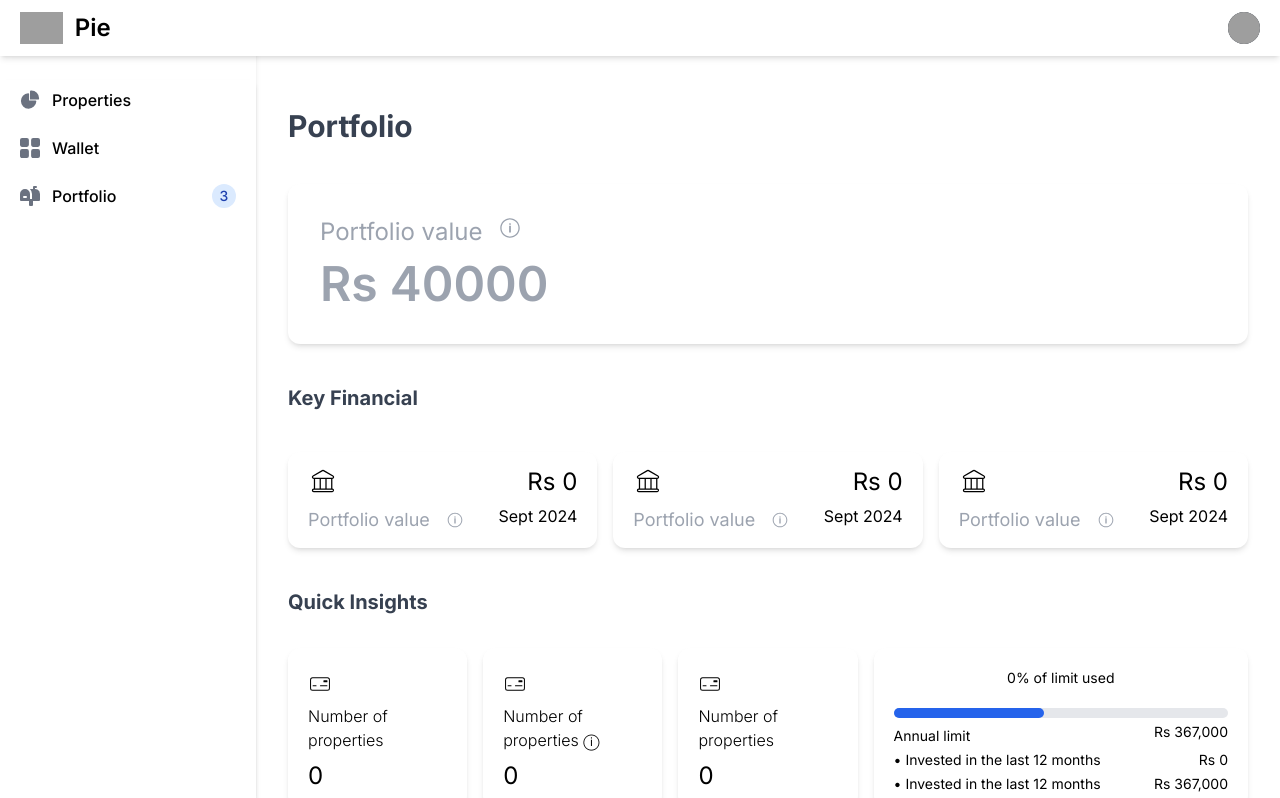
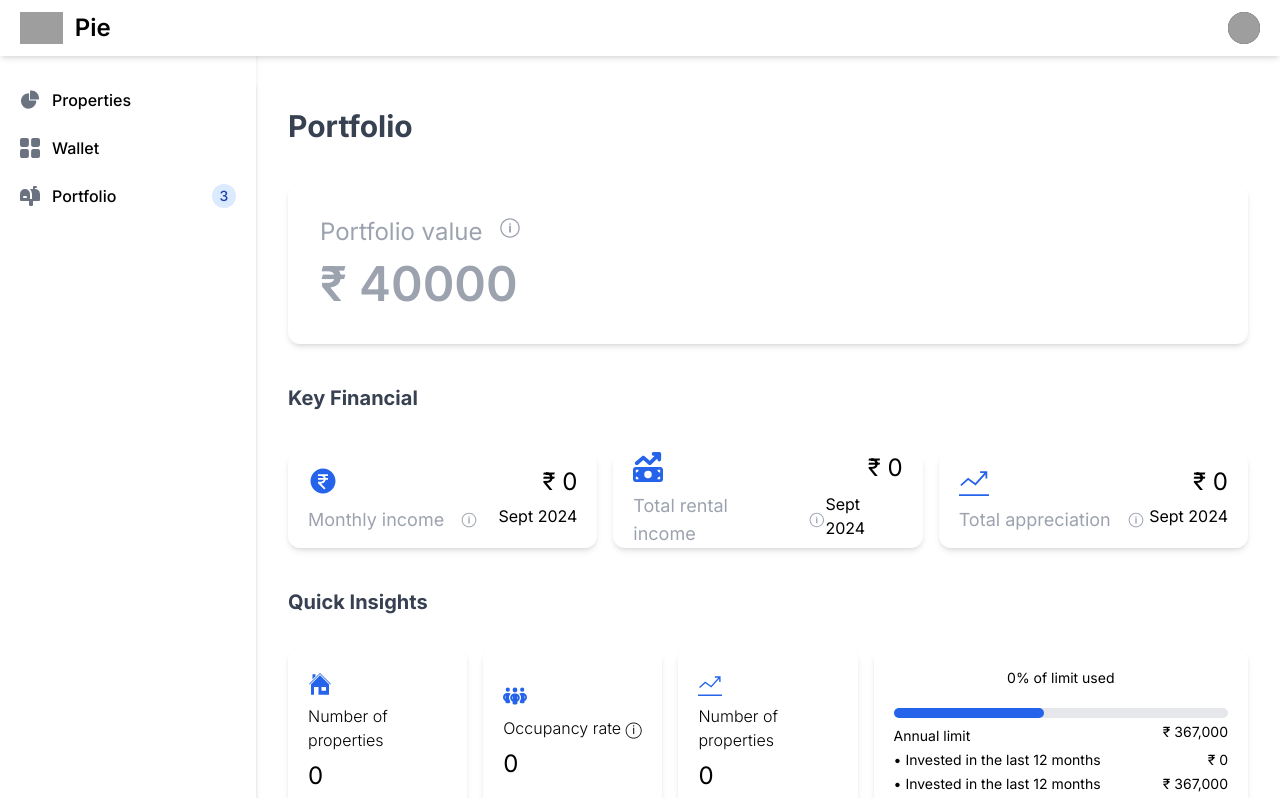
Before and after one commit to capableappsgoa/pie, a Next.js app: page /portfolio in a window 1280 px wide. Shown: the top 798 px of the page. Built offline with nearby package versions, Linux system fonts and the light colour scheme; grey boxes are pictures that could not be loaded.

Commit message:
2.0 changes

```diff
--- a/src/components/CountryFeatures2.js
+++ b/src/components/CountryFeatures2.js
@@ -5,7 +5,7 @@ export default function CountriesFeatures2(props) {
     <div className="overflow-hidden bg-white mt-10">
       <div className="mx-auto max-w-7xl px-6 py-2 lg:px-8">
         <div className="mx-auto grid grif max-w-2xl rounded-3xl md:backgroundshadow py-10 grid-cols-1 gap-x-8 gap-y-16 sm:gap-y-20 lg:mx-0 justify-center  items-center lg:max-w-none lg:grid-cols-2">
-          <div className="lg:pr-8 lg:pt-4 flex flex-col lg:flex-row justify-start">
+          <div className="lg:pr-8 lg:pt-4 flex flex-col justify-start">
             <div className="lg:max-w-lg text-left lg:ml-14">
               <a
                 href="javascript:void(0)"
--- a/src/components/Login.js
+++ b/src/components/Login.js
@@ -55,7 +55,7 @@ export const Login = () => {
                                 <input
                                     class="w-full px-8 py-4 rounded-lg font-medium bg-gray-100 border border-gray-200 placeholder-gray-500 text-sm focus:outline-none focus:border-gray-400 focus:bg-white mt-5"
                                     type="password" placeholder="Password" />
-                                     <Link href="/webapp" >
+                                     <Link href="/wallet" >
                                 <button
                                     class="mt-5 tracking-wide font-semibold bg-indigo-500 text-gray-100 w-full py-4 rounded-lg hover:bg-indigo-700 transition-all duration-300 ease-in-out flex items-center justify-center focus:shadow-outline focus:outline-none">
                                     <svg class="w-6 h-6 -ml-2" fill="none" stroke="currentColor" stroke-width="2"
--- a/src/components/Portfolio.js
+++ b/src/components/Portfolio.js
@@ -4,6 +4,11 @@ import { IoIosInformationCircleOutline } from "react-icons/io";
 import { CiClock2 } from "react-icons/ci";
 import { CiCreditCard2 } from "react-icons/ci";
 import { CiBank } from "react-icons/ci";
+import { RiMoneyRupeeCircleFill } from "react-icons/ri";
+import { FaMoneyBillTrendUp } from "react-icons/fa6";
+import { TfiStatsUp } from "react-icons/tfi";
+import { GiHouse } from "react-icons/gi";
+import { FaPeopleGroup } from "react-icons/fa6";
 
 
 export const Portofio = () => {
@@ -16,7 +21,7 @@ export const Portofio = () => {
                     <div className='w-1/2 h-auto items-start justify-start flex flex-col'>
                         <p className="text-2xl pt-2 px-3 text-gray-400 dark:text-gray-500 flex">Portfolio value <IoIosInformationCircleOutline className='ml-4' />
                         </p>
-                        <p className="text-5xl py-3 font-semibold px-3 text-gray-400 dark:text-black">Rs 40000</p>
+                        <p className="text-5xl py-3 font-semibold px-3 text-gray-400 dark:text-black">&#8377; 40000</p>
                     </div>
                 </div>
 
@@ -25,10 +30,10 @@ export const Portofio = () => {
             <div className="grid grid-cols-3 gap-4 mb-4">
                 <div className="flex items-center flex-col justify-center px-5 py-15 h-24 rounded-xl bg-white shadow-md">
                     <div className='w-full flex justify-between'>
-                        <CiBank className='text-3xl' /> <h1 className='text-2xl'>Rs 0</h1>
+                        <RiMoneyRupeeCircleFill className='text-3xl text-blue-600' /> <h1 className='text-2xl'>&#8377; 0</h1>
                     </div>
                     <div className='w-full flex items-center justify-between'>
-                        <p className="text-lg pt-2 items-center justify-between text-gray-400 dark:text-gray-500 flex">Portfolio value <IoIosInformationCircleOutline className='ml-4' /></p>
+                        <p className="text-lg pt-2 items-center justify-between text-gray-400 dark:text-gray-500 flex">Monthly income <IoIosInformationCircleOutline className='ml-4' /></p>
                         <p>Sept 2024 </p>
                     </div>
 
@@ -36,10 +41,10 @@ export const Portofio = () => {
 
                 <div className="flex items-center flex-col justify-center px-5 py-15 h-24 rounded-xl bg-white shadow-md">
                     <div className='w-full flex justify-between'>
-                        <CiBank className='text-3xl' /> <h1 className='text-2xl'>Rs 0</h1>
+                        <FaMoneyBillTrendUp className='text-3xl text-blue-600' /> <h1 className='text-2xl'>&#8377; 0</h1>
                     </div>
                     <div className='w-full flex items-center justify-between'>
-                        <p className="text-lg pt-2 items-center justify-between text-gray-400 dark:text-gray-500 flex">Portfolio value <IoIosInformationCircleOutline className='ml-4' /></p>
+                        <p className="text-lg pt-2 items-center justify-between text-gray-400 dark:text-gray-500 flex">Total rental income <IoIosInformationCircleOutline className='ml-4' /></p>
                         <p>Sept 2024 </p>
                     </div>
 
@@ -47,10 +52,10 @@ export const Portofio = () => {
 
                 <div className="flex items-center flex-col justify-center px-5 py-15 h-24 rounded-xl bg-white shadow-md">
                     <div className='w-full flex justify-between'>
-                        <CiBank className='text-3xl' /> <h1 className='text-2xl'>Rs 0</h1>
+                        <TfiStatsUp className='text-3xl text-blue-600' /> <h1 className='text-2xl'>&#8377; 0</h1>
                     </div>
                     <div className='w-full flex items-center justify-between'>
-                        <p className="text-lg pt-2 items-center justify-between text-gray-400 dark:text-gray-500 flex">Portfolio value <IoIosInformationCircleOutline className='ml-4' /></p>
+                        <p className="text-lg pt-2 items-center justify-between text-gray-400 dark:text-gray-500 flex">Total appreciation<IoIosInformationCircleOutline className='ml-4' /></p>
                         <p>Sept 2024 </p>
                     </div>
                 </div>
@@ -58,17 +63,17 @@ export const Portofio = () => {
             <h1 className='text-xl text-gray-700 bold font-bold mt-10 mb-8'>Quick Insights</h1>
             <div className="grid grid-cols-5 gap-4 mb-4">
                 <div className="flex items-start justify-center px-5 py-20 h-24 flex-col rounded-xl bg-white shadow-md">
-                    <h1 className='text-2xl mt-2'><CiCreditCard2 className='text-2xl' /></h1>
+                    <h1 className='text-2xl mt-2'><GiHouse className='text-2xl text-blue-600' /></h1>
                     <h1 className='text-md font-light mt-2'>Number of <br /> properties</h1>
                     <h1 className='text-2xl mt-2'>0</h1>
                 </div>
                 <div className="flex items-start justify-center px-5 py-20 h-24 flex-col rounded-xl bg-white shadow-md">
-                    <h1 className='text-2xl mt-2'><CiCreditCard2 className='text-2xl' /></h1>
-                    <h1 className='text-md font-light mt-2'>Number of <br /> properties &#9432;</h1>
+                    <h1 className='text-2xl mt-2'><FaPeopleGroup className='text-2xl text-blue-600' /></h1>
+                    <h1 className='text-md font-light mt-2'>Occupancy rate  &#9432;</h1>
                     <h1 className='text-2xl mt-2'>0</h1>
                 </div>
                 <div className="flex items-start justify-center px-5 py-20 h-24 flex-col rounded-xl bg-white shadow-md">
-                    <h1 className='text-2xl mt-2'><CiCreditCard2 className='text-2xl' /></h1>
+                    <h1 className='text-2xl mt-2'><TfiStatsUp className='text-2xl text-blue-600' /></h1>
                     <h1 className='text-md font-light mt-2'>Number of <br /> properties</h1>
                     <h1 className='text-2xl mt-2'>0</h1>
                 </div>
@@ -79,15 +84,15 @@ export const Portofio = () => {
                         </div>
                         <div className='flex items-center justify-between'>
                             <p className='text-sm mt-2'>Annual limit</p>
-                            <p className='text-sm '>Rs 367,000</p>
+                            <p className='text-sm '>&#8377; 367,000</p>
                         </div>
                         <div className='flex items-center mt-1 justify-between'>
                             <p className='text-sm'>&bull; Invested in the last 12 months</p>
-                            <p className='text-sm'>Rs 0</p>
+                            <p className='text-sm'>&#8377; 0</p>
                         </div>
                         <div className='flex items-center mt-1 justify-between'>
                             <p className='text-sm'>&bull; Invested in the last 12 months</p>
-                            <p className='text-sm'>Rs 367,000</p>
+                            <p className='text-sm'>&#8377; 367,000</p>
                         </div>
                     </div>
                 </div>
--- a/src/components/SidebarComp.tsx
+++ b/src/components/SidebarComp.tsx
@@ -61,7 +61,7 @@ const SidebarComp = () => {
         <div className="h-full px-3 pb-4 overflow-y-auto bg-white shadow-md">
           <ul className="space-y-2 font-medium">
             <li>
-              <Link href="/properties" className="flex items-center p-2 rounded-lg text-black hover:bg-blue-400 dark:hover:bg-gray-700 group">
+              <Link href="/properties" className="flex items-center p-2 rounded-lg text-black hover:bg-blue-400 dark:hover:bg-blue-700 group hover:text-white">
                 <svg className="w-5 h-5 text-gray-500 transition duration-75 dark:text-gray-400 group-hover:text-black dark:group-hover:text-white" aria-hidden="true" xmlns="http://www.w3.org/2000/svg" fill="currentColor" viewBox="0 0 22 21">
                   <path d="M16.975 11H10V4.025a1 1 0 0 0-1.066-.998 8.5 8.5 0 1 0 9.039 9.039.999.999 0 0 0-1-1.066h.002Z" />
                   <path d="M12.5 0c-.157 0-.311.01-.565.027A1 1 0 0 0 11 1.02V10h8.975a1 1 0 0 0 1-.935c.013-.188.028-.374.028-.565A8.51 8.51 0 0 0 12.5 0Z" />
@@ -71,7 +71,7 @@ const SidebarComp = () => {
             </li>
 
             <li>
-              <Link href="/webapp" className="flex items-center p-2 text-black rounded-lg text-black hover:bg-blue-400 dark:hover:bg-gray-700 group">
+              <Link href="/wallet" className="flex items-center p-2 text-black rounded-lg text-black hover:bg-blue-400 dark:hover:bg-blue-700 hover:text-white group">
                 <svg className="flex-shrink-0 w-5 h-5 text-gray-500 transition duration-75 dark:text-gray-400 group-hover:text-black dark:group-hover:text-white" aria-hidden="true" xmlns="http://www.w3.org/2000/svg" fill="currentColor" viewBox="0 0 18 18">
                   <path d="M6.143 0H1.857A1.857 1.857 0 0 0 0 1.857v4.286C0 7.169.831 8 1.857 8h4.286A1.857 1.857 0 0 0 8 6.143V1.857A1.857 1.857 0 0 0 6.143 0Zm10 0h-4.286A1.857 1.857 0 0 0 10 1.857v4.286C10 7.169 10.831 8 11.857 8h4.286A1.857 1.857 0 0 0 18 6.143V1.857A1.857 1.857 0 0 0 16.143 0Zm-10 10H1.857A1.857 1.857 0 0 0 0 11.857v4.286C0 17.169.831 18 1.857 18h4.286A1.857 1.857 0 0 0 8 16.143v-4.286A1.857 1.857 0 0 0 6.143 10Zm10 0h-4.286A1.857 1.857 0 0 0 10 11.857v4.286c0 1.026.831 1.857 1.857 1.857h4.286A1.857 1.857 0 0 0 18 16.143v-4.286A1.857 1.857 0 0 0 16.143 10Z" />
                 </svg>
@@ -82,7 +82,7 @@ const SidebarComp = () => {
 
 
             <li>
-              <Link href="/portfolio"className="flex items-center p-2 text-black rounded-lg text-black hover:bg-blue-400 dark:hover:bg-gray-700 group">
+              <Link href="/portfolio"className="flex items-center p-2 text-black rounded-lg text-black hover:bg-blue-400 dark:hover:bg-blue-700 group hover:text-white">
                 <svg className="flex-shrink-0 w-5 h-5 text-gray-500 transition duration-75 dark:text-gray-400 group-hover:text-black dark:group-hover:text-white" aria-hidden="true" xmlns="http://www.w3.org/2000/svg" fill="currentColor" viewBox="0 0 20 20">
                   <path d="m17.418 3.623-.018-.008a6.713 6.713 0 0 0-2.4-.569V2h1a1 1 0 1 0 0-2h-2a1 1 0 0 0-1 1v2H9.89A6.977 6.977 0 0 1 12 8v5h-2V8A5 5 0 1 0 0 8v6a1 1 0 0 0 1 1h8v4a1 1 0 0 0 1 1h2a1 1 0 0 0 1-1v-4h6a1 1 0 0 0 1-1V8a5 5 0 0 0-2.582-4.377ZM6 12H4a1 1 0 0 1 0-2h2a1 1 0 0 1 0 2Z" />
                 </svg>
--- a/src/components/Wallet.js
+++ b/src/components/Wallet.js
@@ -14,21 +14,21 @@ export const Wallet = () => {
                 <div className="flex items-center justify-center px-5 py-20 h-24 rounded-xl bg-white shadow-md">
                     <div className='w-1/2 h-auto flex flex-col'>
                         <p className="text-2xl pt-2 px-3 text-gray-400 dark:text-gray-500">Cash balance</p>
-                        <p className="text-5xl py-3 font-semibold px-3 text-gray-400 dark:text-black">Rs 40000</p>
+                        <p className="text-5xl py-3 font-semibold px-3 text-gray-400 dark:text-black">&#8377; 40000</p>
                     </div>
                     <div className='w-1/2 h-auto flex flex-col justify-end items-end'>
-                        <div className='w-fit rounded py-3 px-12 mt-5 bg-slate-400 text-gray-200'>Deposit</div>
-                        <div className='w-fit rounded py-3 px-10 mt-5 border border-slate-300 text-gray-400'>Withdraw</div>
+                        <div className='w-fit rounded py-3 px-12 mt-5 bg-blue-600 transition ease-linear text-gray-200 hover:bg-blue-400 cu&#8377;or-pointer'>Deposit</div>
+                        <div className='w-fit rounded py-3 px-10 mt-5 bg-blue-300 border border-blue-300 hover:border-blue-100 transition ease-linear cu&#8377;or-pointer hover:bg-black text-white'>Withdraw</div>
                     </div>
                 </div>
                 <div className="flex items-center justify-center px-5 py-20 h-24 rounded-xl bg-white shadow-md">
                     <div className='w-1/2 h-auto flex flex-col'>
                         <p className="text-2xl pt-2 px-3 text-gray-400 dark:text-gray-500 flex">Rewards Balance <IoIosInformationCircleOutline className='ml-4' />
                         </p>
-                        <p className="text-5xl py-3 font-semibold px-3 text-gray-400 dark:text-black">Rs 40000</p>
+                        <p className="text-5xl py-3 font-semibold px-3 text-gray-400 dark:text-black">&#8377; 40000</p>
                     </div>
                     <div className='w-1/2 h-auto flex flex-col justify-center items-end'>
-                        <CiStar fontSize={80} stroke={40} className='text-green-600 font-extrabold' />
+                        <CiStar fontSize={80} stroke={40} className='text-blue-600 font-extrabold' />
                     </div>
                 </div>
             </div>
@@ -68,10 +68,10 @@ export const Wallet = () => {
                     <h1 className='text-xl text-gray-700 mt-5 mb-5 text-start bold font-bold'>Cards</h1>
                     <div className="flex items-center pt-4 w-auto px-10 justify-start flex-col h-auto rounded bg-white shadow-md">
                         <div className="flex items-center pt-4 justify-center rounded bg-white">
-                            <CiCreditCard2 className='text-4xl' /> <p className='ml-5'>Add a card to enjoy instant deposits from anywhere in Goa</p>
+                            <CiCreditCard2 className='text-4xl text-blue-600 ' /> <p className='ml-5'>Add a card to enjoy instant deposits from anywhere in Goa</p>
                         </div>
-                        <div className="flex items-center pt-3 pb-3 mb-5 mt-5 justify-center w-[95%] rounded bg-white border-2">
-                            <p className='text-4xl mr-4'>+</p><p className='text-lg'>Add new bank account</p>
+                        <div className="flex items-center pt-3 pb-3 mb-5 mt-5 justify-center w-[95%] rounded bg-blue-600 text-white border-2">
+                            <p className='text-4xl mr-4'>+</p><p className='text-lg'>Add a new card</p>
                         </div>
                     </div>
                 </div>
@@ -82,8 +82,8 @@ export const Wallet = () => {
                         <div className="flex items-center pt-4 justify-center rounded bg-white">
                             <CiBank className='text-4xl' /> <p className='ml-5'>Add your bank account from anywhere in Goa</p>
                         </div>
-                        <div className="flex items-center pt-3 pb-3 mb-5 mt-5 justify-center w-[95%] rounded bg-white border-2">
-                            <p className='text-4xl mr-4'>+</p><p className='text-lg'>Add new bank account</p>
+                        <div className="flex items-center pt-3 pb-3 mb-5 mt-5 justify-center w-[95%] rounded bg-blue-600 text-white border-2">
+                            <p className='text-4xl mr-4'>+</p><p className='text-lg'>Add a new bank account</p>
                         </div>
                     </div>
                 </div>
```
Also changed, not shown: src/components/Navbar.js (+4 -5 lines), src/components/Properties.js (+4 -4 lines), src/app/wallet/page.js (renamed from src/app/webapp/page.js).
